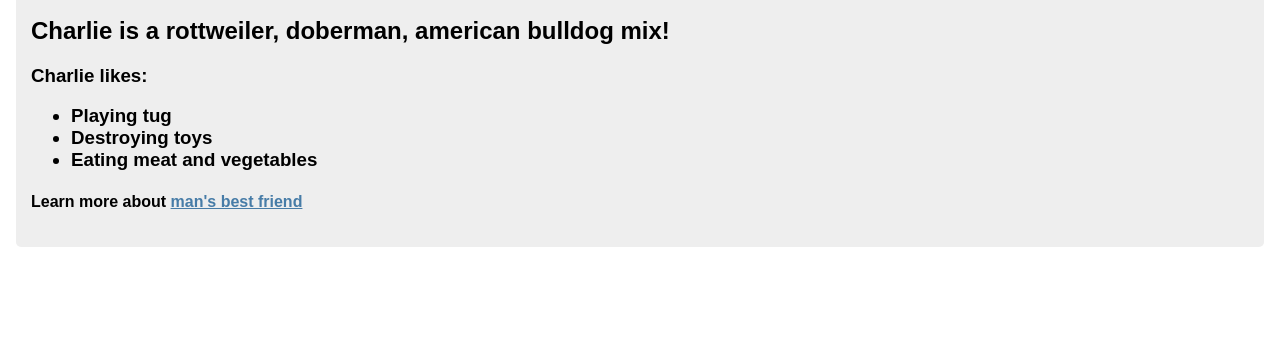
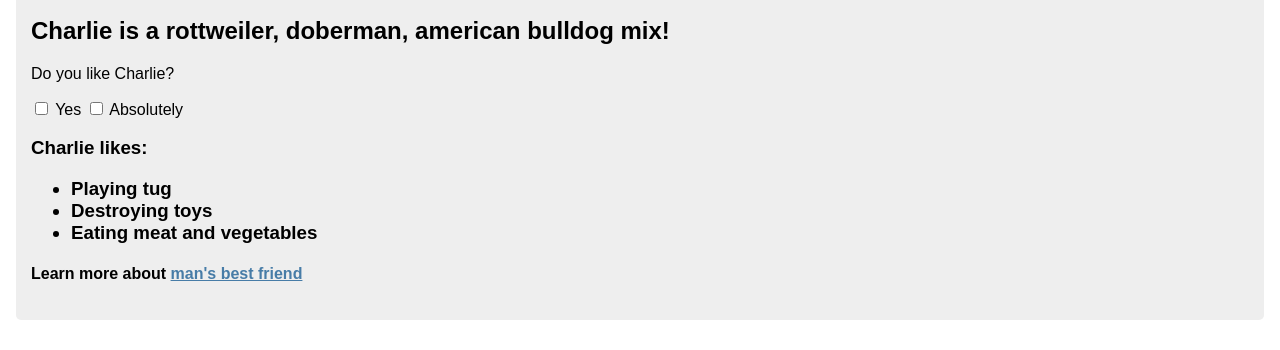
Before and after one commit to gitDizJavaBeans/gitdizjavabeans.github.io, a plain HTML site: page index.html in a window 1280 px wide. Shown: the part 526-876 px from the top of the page. Before the commit the page ends 803 px from the top, so only its background shows below. Drawn offline with Linux system fonts and the light colour scheme.

Commit message:
Update index.html
added checkboxes

```diff
--- a/index.html
+++ b/index.html
@@ -52,6 +52,22 @@ img {
   </figure>
   <section id="tribute-info">
   <h2 id="Charlie's breed"> Charlie is a rottweiler, doberman, american bulldog mix! </h2>
+  <p> Do you like Charlie?</p>
+  <label>
+      <input
+             type="checkbox"
+             value="choice1"
+             class="input-checkbox"
+             />
+      Yes</label>
+
+        <label>
+      <input
+             type="checkbox"
+             value="choice2"
+             class="input-checkbox"
+             />
+      Absolutely</label>
     <h3 id="Charlie's likes">
       <strong>Charlie likes:</strong>
       <ul>
```
